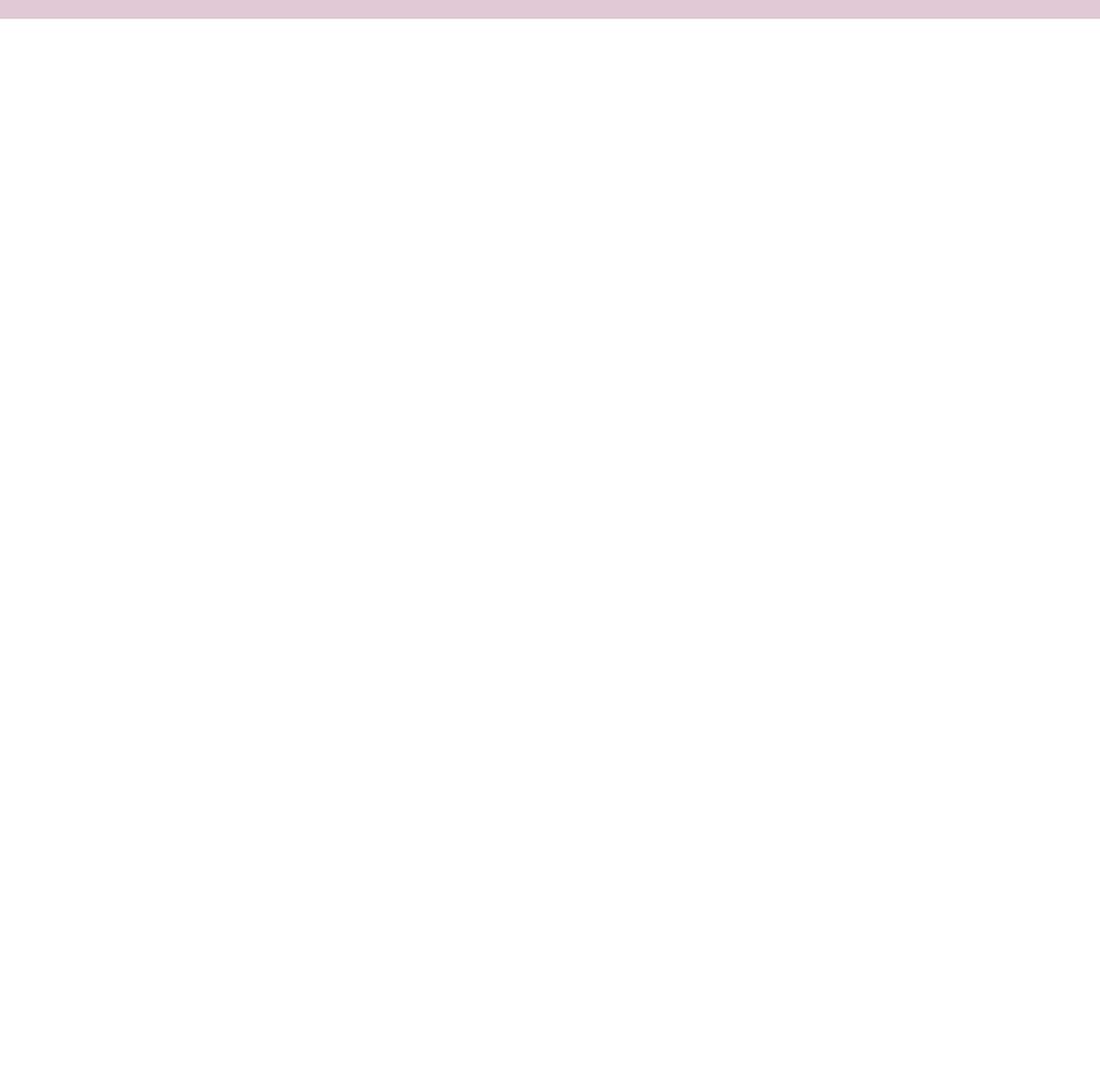
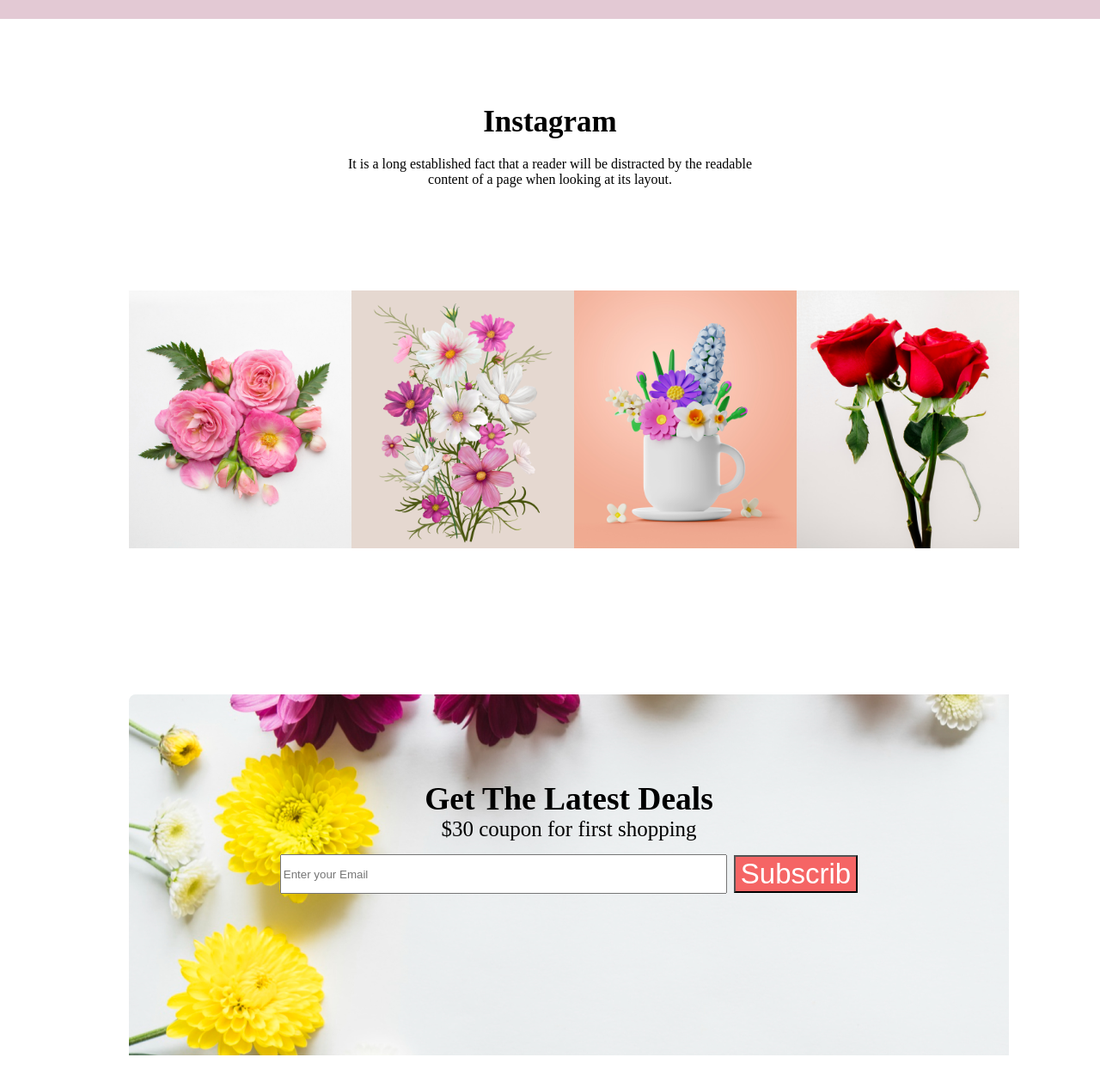
Before and after one commit to rakibrj601/Flower-Shop-Assignment-1, a plain HTML site: page index.html in a window 1280 px wide. Shown: the part 2614-3880 px from the top of the page at 86% size. Before the commit the page ends 2636 px from the top, so only its background shows below. Drawn offline with Linux system fonts and the light colour scheme.

Commit message:
added assignment-1

```diff
--- a/index.html
+++ b/index.html
@@ -58,6 +58,41 @@
             </div>
         </div>
     </section>
+    <section>
+        <div class="inatagram-container">
+        <div class="instagram-text">
+        <h1 class="instagram-h1">Instagram</h1>
+        <p>It is a long established fact that a reader will be distracted by the readable <br> content of a page when looking at its layout.</p>
+        </div>
+        <div class="instagram-imgages">
+
+            <div>
+               <img class="instagram-image" src="./Flower 01.png" alt="">
+            </div>
+            <div>
+                <img class="instagram-image" src="./Flower Asset/Rectangle 4.png" alt="">
+            </div>
+            <div>
+                <img class="instagram-image" src="./Flower Asset/Rectangle 5.png" alt="">
+            </div>
+            <div">
+                <img class="instagram-image" src="./Flower Asset/Rectangle 6.png" alt="">
+            </div>
+
+        </div>
+    </section>
+    <section>
+<div class="banner-container">
+        <div class="banner-text">
+            <h1>Get The Latest Deals</h1>
+            <p>$30 coupon for first shopping</p>
+        </div>
+        <div class="Email-container">
+               <input class="email" type="email" name="email" id="" placeholder="Enter your Email">
+                <button class="Subscrib-bnt">Subscrib</button>
+        </div>
+    </div>
+    </section>
    </main>
    <footer>
 
--- a/style.css
+++ b/style.css
@@ -88,8 +88,8 @@
     margin-top: 200px;
     background-color: rgb(174, 187, 187);
     height: 150px;
-    margin-left: 200px;
-    margin-right: 200px;
+    margin-left: 100px;
+    margin-right: 100px;
 }
 .service-h4{
   text-align: center;
@@ -122,3 +122,56 @@
     color: white;
     background-color: rgb(245, 101, 101);
 }
+.instagram-text{
+    text-align: center;
+    margin-top: 100px;
+}
+.instagram-h1{
+    font-size: 35px;
+    margin-bottom: 20px;
+}
+.instagram-imgages{
+display: flex;
+justify-content: space-around;
+align-items: center;
+    width: 80%;
+    height: 80vh;
+    margin-left: 150px;
+    margin-top: -50px;
+
+
+}
+
+.instagram-image{
+    height: 300px;
+    display: flex;
+}
+
+.banner-container{
+    width: 80%;
+    height: 40vh;
+    background-image: url(./Rectangle\ 9.png);
+    padding-top: 100px;
+    text-align: center;
+    margin-left: 150px;
+   margin-bottom: 100px;
+}
+.banner-text{
+    font-size: 25px;
+}
+.Email-container{
+    display: flex;
+    justify-content: center;
+    align-items: center;}
+    .email{
+ width: 50%;
+height: 40px;
+margin-right: 8px;
+margin-top: 15px;
+    }
+    .Subscrib-bnt{
+        font-size: 33px;
+        margin-top: 15px;
+        color: white;
+        background-color: rgb(245, 101, 101);
+    }
```
Also changed, not shown: Flower 01.png (renamed from Flower Asset/Flower 01.png), Rectangle 9.png (renamed from Flower Asset/Rectangle 9.png).
